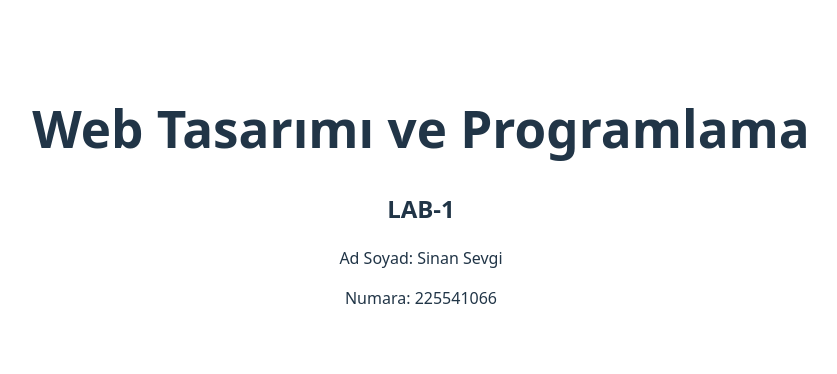
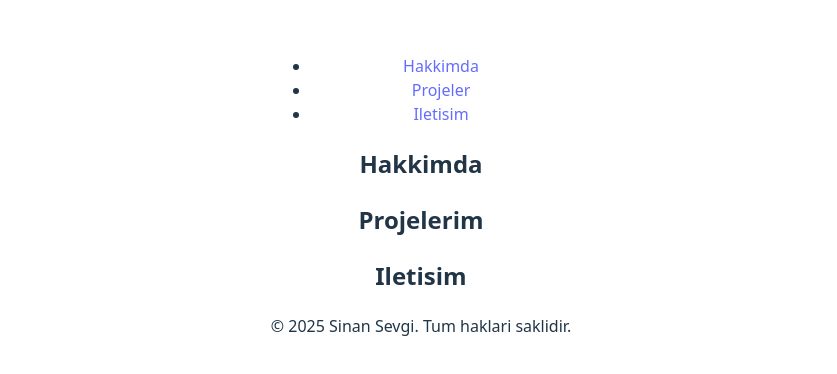
Before and after one commit to Sinansevg1/web-lab-proje, a React (Vite) app: page / in a window 1280 px wide. Shown: the part 204-578 px from the top of the page, without its empty margins (219-1056 px from the left). Built offline with nearby package versions, Linux system fonts and the light colour scheme.

Commit message:
Uygulama-1: Semantik Iskelet Olustur

```diff
--- a/src/App.tsx
+++ b/src/App.tsx
@@ -2,12 +2,38 @@
 
 function App() {
   return (
-    <div>
-      <h1>Web Tasarımı ve Programlama</h1>
-      <h2>LAB-1</h2>
-      <p>Ad Soyad: Sinan Sevgi</p>
-      <p>Numara: 225541066</p>
-    </div>
+    <>
+      <header>
+        <nav>
+          <ul>
+            <li><a href="#hakkimda">Hakkimda</a></li>
+            <li><a href="#projeler">Projeler</a></li>
+            <li><a href="#iletisim">Iletisim</a></li>
+          </ul>
+        </nav>
+      </header>
+
+      <main>
+        <section id="hakkimda">
+          <h2>Hakkimda</h2>
+          {/* icerik buraya */}
+        </section>
+
+        <section id="projeler">
+          <h2>Projelerim</h2>
+          {/* icerik buraya */}
+        </section>
+
+        <section id="iletisim">
+          <h2>Iletisim</h2>
+          {/* form buraya */}
+        </section>
+      </main>
+
+      <footer>
+        <p>&copy; 2025 Sinan Sevgi. Tum haklari saklidir.</p>
+      </footer>
+    </>
   )
 }
 
```
